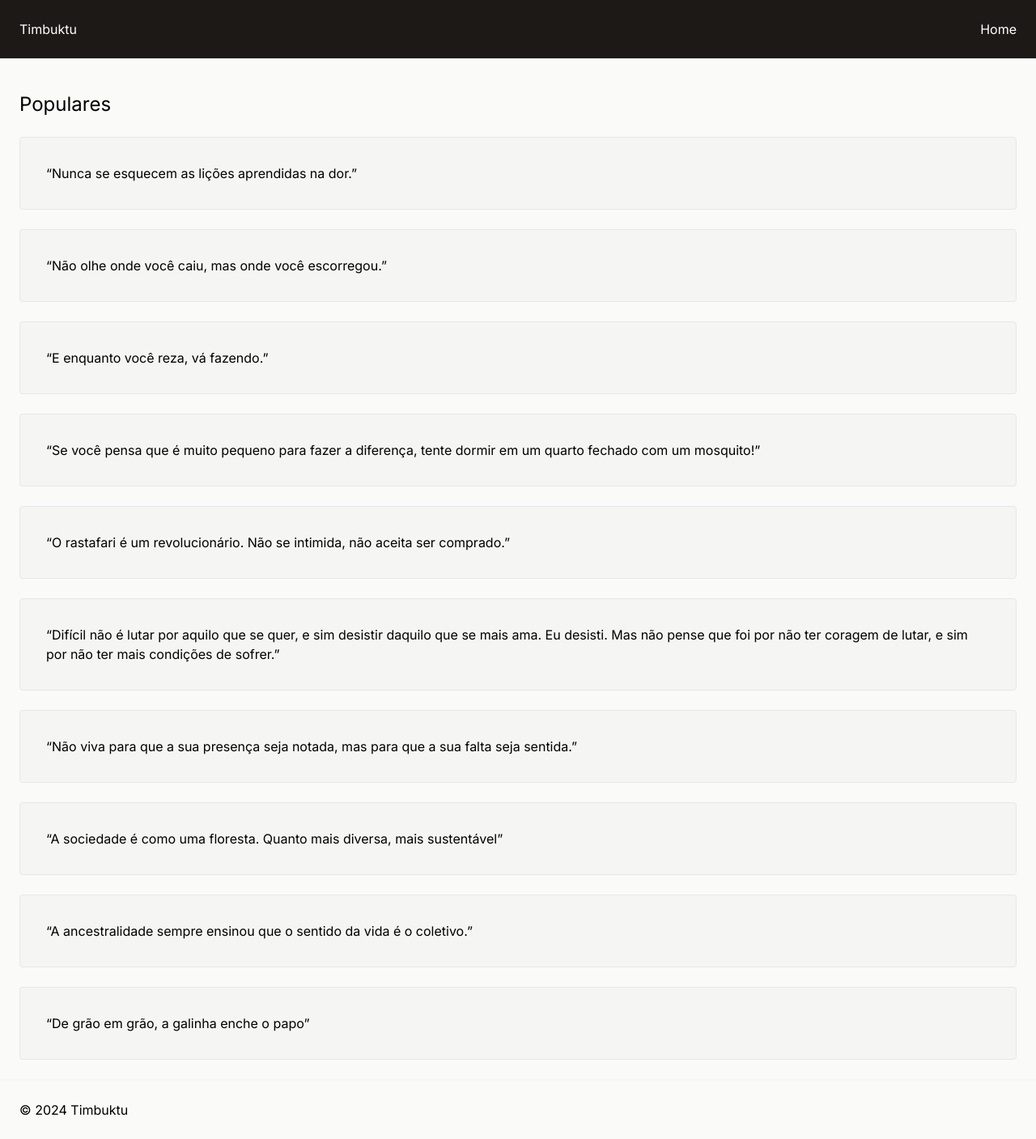
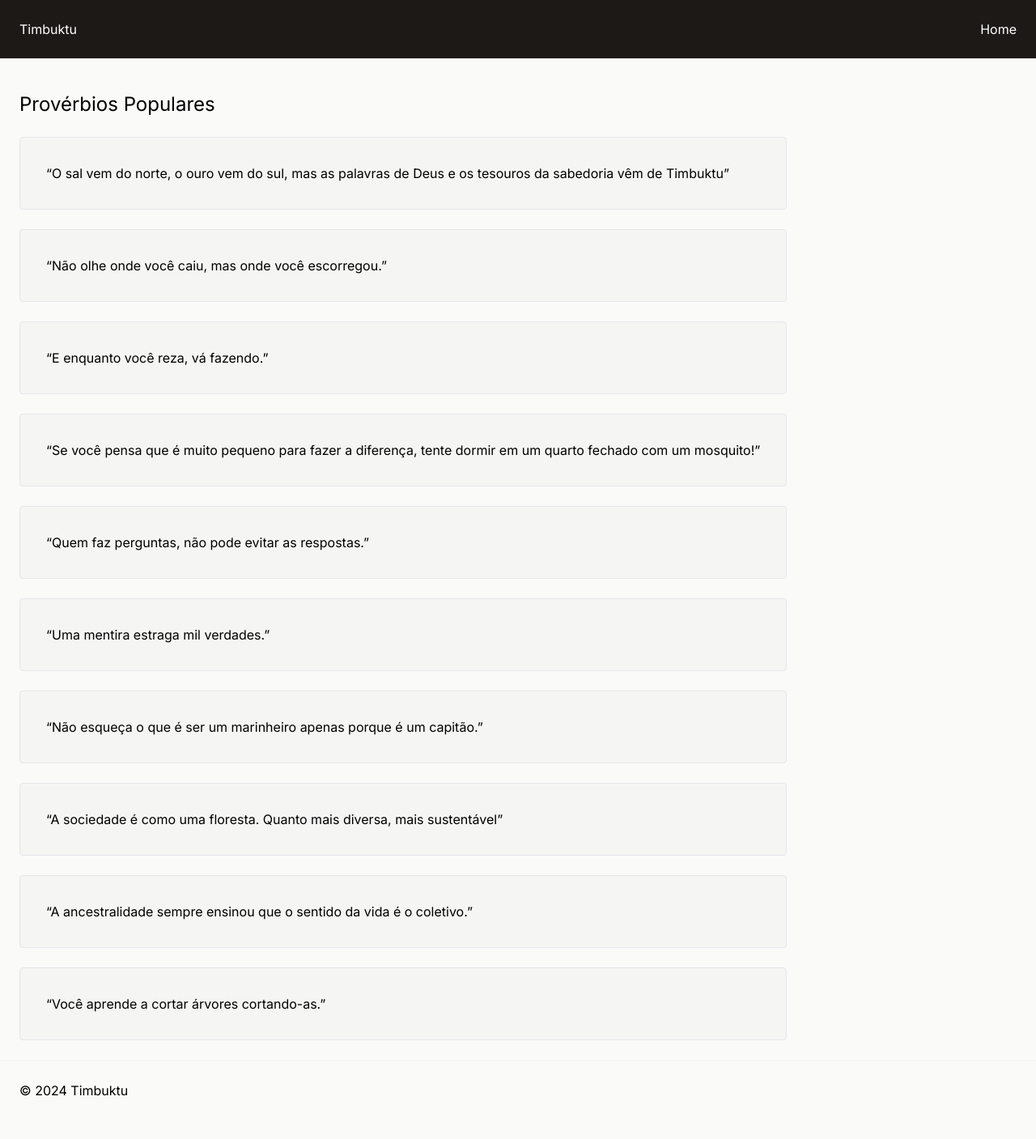
Before and after one commit to AlexsandroSA/timbuktu, a Next.js app: page / in a window 1280 px wide. Shown: the whole page at 81% size. After the commit the page ends 1383 px from the top, so only its background shows below. Built offline with nearby package versions, Linux system fonts and the light colour scheme.

Commit message:
refactor: update quotes

```diff
--- a/src/app/page.tsx
+++ b/src/app/page.tsx
@@ -3,7 +3,7 @@ import Link from "next/link";
 const quotes = [
   {
     id: "1",
-    text: "Nunca se esquecem as lições aprendidas na dor.",
+    text: "O sal vem do norte, o ouro vem do sul, mas as palavras de Deus e os tesouros da sabedoria vêm de Timbuktu",
   },
   {
     id: "2",
@@ -19,15 +19,15 @@ const quotes = [
   },
   {
     id: "5",
-    text: "O rastafari é um revolucionário. Não se intimida, não aceita ser comprado.",
+    text: "Quem faz perguntas, não pode evitar as respostas.",
   },
   {
     id: "6",
-    text: "Difícil não é lutar por aquilo que se quer, e sim desistir daquilo que se mais ama. Eu desisti. Mas não pense que foi por não ter coragem de lutar, e sim por não ter mais condições de sofrer.",
+    text: "Uma mentira estraga mil verdades.",
   },
   {
     id: "7",
-    text: "Não viva para que a sua presença seja notada, mas para que a sua falta seja sentida.",
+    text: "Não esqueça o que é ser um marinheiro apenas porque é um capitão.",
   },
   {
     id: "8",
@@ -39,7 +39,7 @@ const quotes = [
   },
   {
     id: "10",
-    text: "De grão em grão, a galinha enche o papo",
+    text: "Você aprende a cortar árvores cortando-as.",
   },
 ];
 
@@ -63,7 +63,7 @@ export default function Home() {
       <main className="container mx-auto flex flex-1">
         <section className="mb-6 mt-6 space-y-6 mx-6">
           <header className="my-4">
-            <h2 className="text-2xl">Populares</h2>
+            <h2 className="text-2xl">Provérbios Populares</h2>
           </header>
 
           <div className="flex flex-col space-y-6">
```
